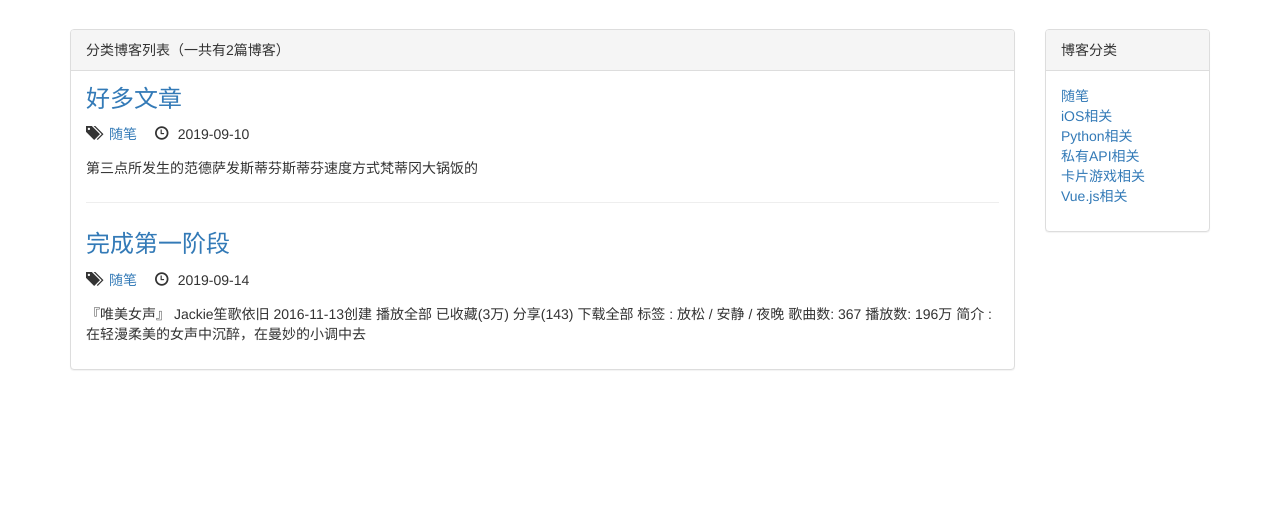
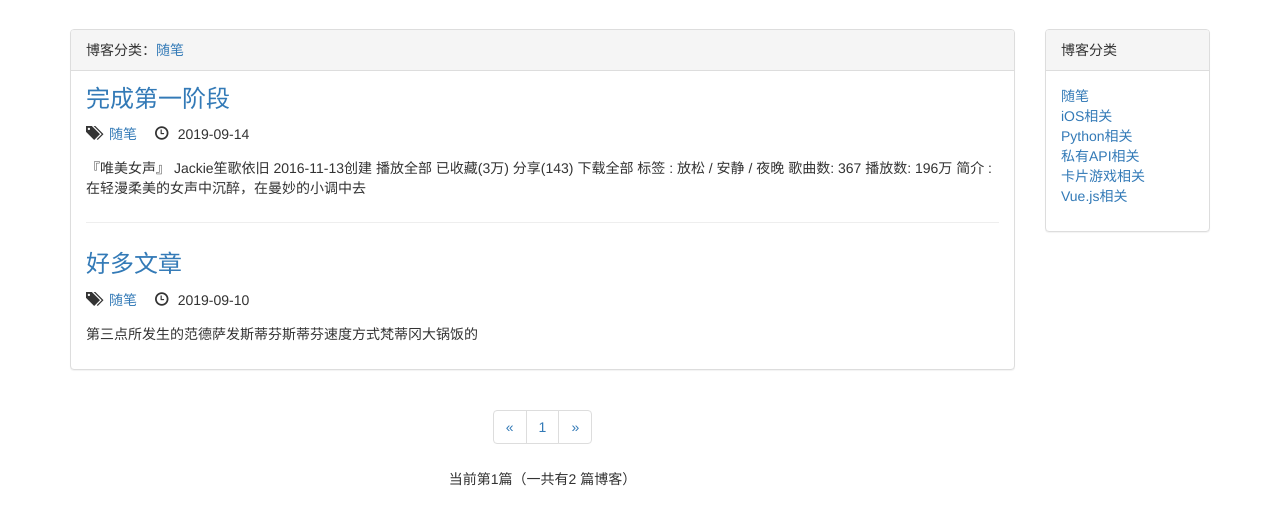
Before and after one commit to DeftMKJ/Blog_Templete, a Django app: page /blogs/type/1/ in a window 1280 px wide. Shown: the part 51-576 px from the top of the page. Run offline with Django 3.2, Linux system fonts and the light colour scheme; data comes from the database, SQL or seed files in the repository; both versions use the stored data as it was after the commit; some libraries are stand-ins or nearby versions.

Commit message:
博客分页

```diff
--- a/mkjwebsite/blogs/models.py
+++ b/mkjwebsite/blogs/models.py
@@ -19,3 +19,7 @@ class Blog(models.Model):
 
     def __str__(self):
         return "<Blog:%s>" % self.title
+
+    # 添加作用分页，主要需要数据库迁移
+    class Meta:
+        ordering = ['-create_time']
--- a/mkjwebsite/blogs/views.py
+++ b/mkjwebsite/blogs/views.py
@@ -1,19 +1,78 @@
 from django.shortcuts import render, get_object_or_404
 from .models import Blog, BlogType
+from django.core.paginator import Paginator
+from django.conf import settings
 
 
 # Create your views here.
 def blog_index(request):
+    blogs = Blog.objects.all()
+    paginator = Paginator(blogs, settings.EACH_PAGE_NUMBERS)
+    current_page_num = request.GET.get('page', '1')
+
+    if not current_page_num.isdigit():
+        print('非法数字')
+        current_page_num = '1'
+    if int(current_page_num) > paginator.num_pages:
+        current_page_num = paginator.num_pages
+    if int(current_page_num) < 1:
+        current_page_num = '1'
+
+    page_of_blogs = paginator.get_page(current_page_num)
+    page_range = list(range(max(int(current_page_num) - 2, 1), int(current_page_num))) + \
+                 list(range(int(current_page_num), min(int(current_page_num) + 2, paginator.num_pages) + 1))
+    print(page_range)
+
+    if page_range[0]-1 >= 2:
+        page_range.insert(0, '...')
+    if paginator.num_pages - page_range[-1] >= 2:
+        page_range.append('...')
+
+    if page_range[0] != 1:
+        page_range.insert(0, 1)
+    if page_range[-1] != paginator.num_pages:
+        page_range.append(paginator.num_pages)
+
     context = {}
-    context['blogs'] = Blog.objects.all()
+    context['page_of_blogs'] = page_of_blogs
+    context['page_range'] = page_range
     context['blogTypes'] = BlogType.objects.all()
     return render(request, 'blogs/blog_index.html', context)
 
+
 def blog_types(request, blog_type):
+    blogType = get_object_or_404(BlogType, pk=blog_type)
+    blogs = Blog.objects.filter(blog_type=blogType)
+    paginator = Paginator(blogs, settings.EACH_PAGE_NUMBERS)
+    current_page_num = request.GET.get('page', '1')
+
+    if not current_page_num.isdigit():
+        print('非法数字')
+        current_page_num = '1'
+    if int(current_page_num) > paginator.num_pages:
+        current_page_num = paginator.num_pages
+    if int(current_page_num) < 1:
+        current_page_num = '1'
+
+    page_of_blogs = paginator.get_page(current_page_num)
+    page_range = list(range(max(int(current_page_num) - 2, 1), int(current_page_num))) + \
+                 list(range(int(current_page_num), min(int(current_page_num) + 2, paginator.num_pages) + 1))
+    print(page_range)
+
+    if page_range[0] - 1 >= 2:
+        page_range.insert(0, '...')
+    if paginator.num_pages - page_range[-1] >= 2:
+        page_range.append('...')
+
+    if page_range[0] != 1:
+        page_range.insert(0, 1)
+    if page_range[-1] != paginator.num_pages:
+        page_range.append(paginator.num_pages)
+
     context = {}
-    blogType =  get_object_or_404(BlogType, pk=blog_type)
-    context['blogs'] = Blog.objects.filter(blog_type=blogType)
     context['blog_type'] = blogType
+    context['page_of_blogs'] = page_of_blogs
+    context['page_range'] = page_range
     context['blogTypes'] = BlogType.objects.all()
     return render(request, 'blogs/blog_type_list.html', context)
 
--- a/mkjwebsite/mkjwebsite/settings.py
+++ b/mkjwebsite/mkjwebsite/settings.py
@@ -123,3 +123,7 @@ STATIC_URL = '/static/'
 STATICFILES_DIRS = [
     os.path.join(BASE_DIR,'static')
 ]
+
+
+# 自定义属性
+EACH_PAGE_NUMBERS = 10
--- a/mkjwebsite/static/blog_css/blog.css
+++ b/mkjwebsite/static/blog_css/blog.css
@@ -1,4 +1,4 @@
-ul.blog_types{
+ul.blog_types {
     list-style-type: none;
 }
 
@@ -7,37 +7,41 @@ div h3 {
     margin-bottom: 0.5em;
 }
 
-div.every_blog:not(:last-child){
+div.every_blog:not(:last-child) {
     margin-bottom: 2em;
     padding-bottom: 1em;
     border-bottom: 1px solid #eee;
 }
 
-ul.blog_list_style{
+ul.blog_list_style {
     list-style-type: none;
     margin-bottom: 1em;
 }
 
-ul.blog_list_style li{
+ul.blog_list_style li {
     list-style-type: none;
     display: inline-block;
     margin-right: 1em;
 }
 
-ul.blog_list_style li span{
+ul.blog_list_style li span {
     margin-right: 5px;
 }
 
-ul.blog_detail_ul{
+ul.blog_detail_ul {
     list-style-type: none;
 
 }
 
-ul.blog_detail_ul li{
+ul.blog_detail_ul li {
     display: inline-block;
     margin-right: 1em;
 }
 
-p.blog_detail_content{
-    text-indent:2em;
+p.blog_detail_content {
+    text-indent: 2em;
 }
+
+div.blog_page_container{
+    text-align: center;
+}
--- a/mkjwebsite/templates/blogs/blog_index.html
+++ b/mkjwebsite/templates/blogs/blog_index.html
@@ -18,19 +18,23 @@
         <div class="row">
             <div class="col-xs-12 col-sm-8 col-md-9 col-lg-10">
                 <div class="panel panel-default">
-                    <div class="panel-heading">{% block blog_title_header%}博客列表（一共有{{ blogs|length }}篇博客）{% endblock %}</div>
+                    <div class="panel-heading">{% block blog_title_header %}博客列表（一共有{{ page_of_blogs.paginator.count }}
+                        篇博客）{% endblock %}</div>
                     <div class="panel-body">
                         <ul class="blog_types">
-                            {% for blog in blogs %}
+                            {% for blog in page_of_blogs.object_list %}
                                 <div class="every_blog">
                                     <h3><a href="{% url 'blogs_module:blog_details' blog.pk %}">{{ blog.title }}</a>
                                     </h3>
                                     <ul class="blog_list_style">
 
                                         <li>
-                                            <span class="glyphicon glyphicon-tags"></span> <a href="{% url 'blogs_module:blog_types' blog.blog_type.pk %}"> {{ blog.blog_type.type_name }}</a>
+                                            <span class="glyphicon glyphicon-tags"></span> <a
+                                                href="{% url 'blogs_module:blog_types' blog.blog_type.pk %}"> {{ blog.blog_type.type_name }}</a>
                                         </li>
-                                        <li><span class="glyphicon glyphicon-time"></span> {{ blog.create_time|date:"Y-m-d" }}</li>
+                                        <li><span
+                                                class="glyphicon glyphicon-time"></span> {{ blog.create_time|date:"Y-m-d" }}
+                                        </li>
                                     </ul>
                                     <p>{{ blog.content | truncatechars:130 }}</p>
                                 </div>
@@ -44,6 +48,47 @@
 
                         </ul>
                     </div>
+                </div>
+                <div class="blog_page_container">
+                    {% if page_of_blogs %}
+                        <nav aria-label="Page navigation">
+                            <ul class="pagination">
+                                <li>
+                                    {% if page_of_blogs.has_previous %}
+                                        <a href="?page={{ page_of_blogs.previous_page_number }}" aria-label="Previous">
+                                            <span aria-hidden="true">&laquo;</span>
+                                        </a>
+                                    {% else %}
+                                        <span aria-hidden="true">&laquo;</span>
+                                    {% endif %}
+
+                                </li>
+                                {% for page_num in page_range %}
+                                    {% if page_num == '...' %}
+                                        <li><span>{{ page_num }}</span></li>
+                                    {% else %}
+                                        <li><a href="?page={{ page_num }}">{{ page_num }}</a></li>
+                                    {% endif %}
+
+                                {% endfor %}
+                                <li>
+                                    {% if page_of_blogs.has_next %}
+                                        <a href="?page={{ page_of_blogs.next_page_number }}" aria-label="Next">
+                                            <span aria-hidden="true">&raquo;</span>
+                                        </a>
+                                    {% else %}
+                                        <span aria-hidden="true">&raquo;</span>
+                                    {% endif %}
+
+                                </li>
+                            </ul>
+                        </nav>
+
+                        <p>当前第{{ page_of_blogs.number }}篇（一共有{{ page_of_blogs.paginator.count }}
+                            篇博客）</p>
+                    {% endif %}
+
+
                 </div>
 
             </div>
--- a/mkjwebsite/templates/blogs/blog_type_list.html
+++ b/mkjwebsite/templates/blogs/blog_type_list.html
@@ -5,5 +5,5 @@
 {% endblock %}
 
 {% block blog_title_header %}
-    分类博客列表（一共有{{ blogs|length }}篇博客）
+    博客分类：<a href="{% url 'blogs_module:blog_types' blog_type.pk %}">{{ blog_type.type_name }}</a>
 {% endblock %}
```
Also changed, not shown: mkjwebsite/blogs/migrations/0002_auto_20190914_1103.py (added), mkjwebsite/db.sqlite3.
